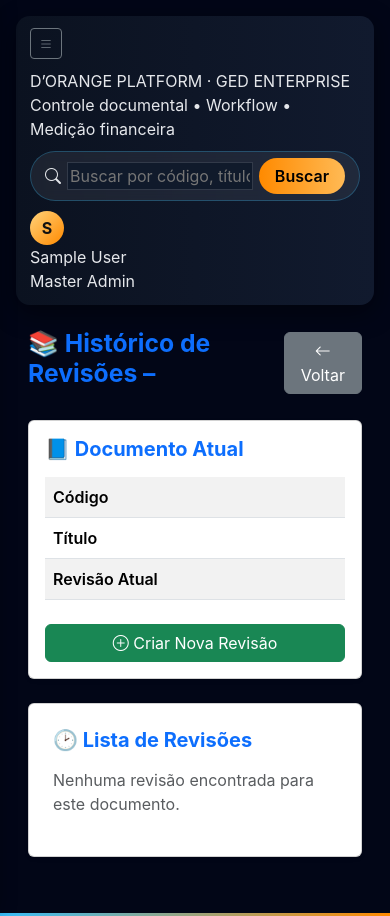
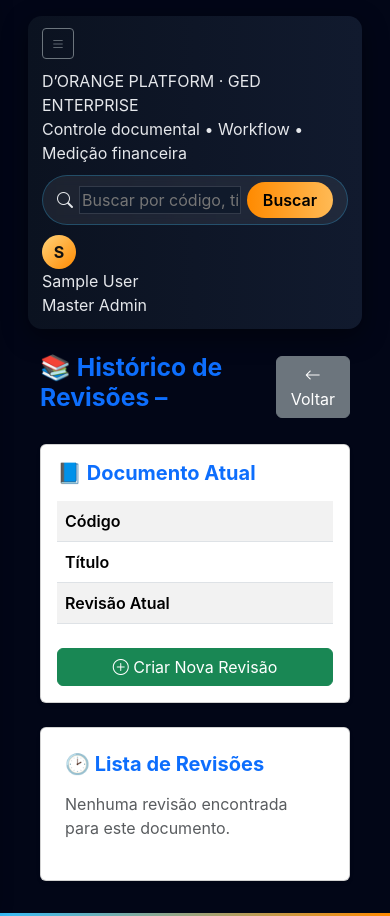
Before and after one commit to daniellaranjoadm-dorange/GED_PROFISSIONAL, a Django app: page /documentos/historico/1/ in a window 390 px wide. Run offline with Django 5.2, Linux system fonts and the light colour scheme; the visitor is signed in with stand-in values (Sample User, id 1); data comes from the database, SQL or seed files in the repository; lists and menus that the app fills with data are empty; parts of the project's set-up code (start-up, migrations or seed data) failed here and were passed over.

Commit message:
fix: responsividade mobile nas telas de documentos

```diff
--- a/static/css/enterprise.css
+++ b/static/css/enterprise.css
@@ -289,3 +289,112 @@ html, body, .layout { max-width: 100%; overflow-x: hidden; }
     z-index: 998; /* abaixo da sidebar (sidebar está com z-index 999 inline) */
   }
 }
+/* ==========================================================
+   MOBILE FIX — GED ENTERPRISE (Documentos / Workflow / etc)
+   Cole NO FINAL do enterprise.css
+   ========================================================== */
+
+@media (max-width: 991.98px) {
+
+  /* Layout principal não pode ficar “preso” com sidebar fixa */
+  .layout {
+    display: block !important;
+  }
+
+  /* Sidebar vira drawer (off-canvas) */
+  .sidebar {
+    position: fixed !important;
+    top: 0;
+    left: 0;
+    height: 100vh !important;
+    width: min(86vw, 320px) !important;
+    transform: translateX(-105%);
+    transition: transform .2s ease;
+    overflow-y: auto;
+  }
+
+  body.sidebar-open .sidebar {
+    transform: translateX(0);
+  }
+
+  /* Conteúdo ocupa 100% */
+  .content {
+    width: 100% !important;
+    margin-left: 0 !important;
+  }
+
+  .content-inner {
+    width: 100% !important;
+    max-width: 100% !important;
+    padding-left: 12px !important;
+    padding-right: 12px !important;
+  }
+
+  /* Topbar precisa quebrar em linhas */
+  .topbar-enterprise {
+    flex-wrap: wrap !important;
+    gap: 10px !important;
+    align-items: stretch !important;
+  }
+
+  .topbar-left,
+  .topbar-center,
+  .topbar-right {
+    width: 100% !important;
+    min-width: 0 !important;
+  }
+
+  .topbar-search {
+    width: 100% !important;
+  }
+
+  .topbar-search input {
+    width: 100% !important;
+    min-width: 0 !important;
+  }
+
+  /* Botões do detalhe (Aprovar/Emitir/Cancelar etc) devem “wrapar” */
+  .btn,
+  .btn-pill {
+    max-width: 100%;
+  }
+
+  .actions,
+  .acoes,
+  .botoes,
+  .btn-group,
+  .toolbar,
+  .top-actions {
+    flex-wrap: wrap !important;
+    gap: 8px !important;
+  }
+
+  /* Cards/boxes não estourarem */
+  .card,
+  .box,
+  .panel,
+  .container,
+  .container-fluid {
+    max-width: 100% !important;
+  }
+
+  /* Tabelas: rolagem horizontal no celular (evita “desconfigurar”) */
+  table {
+    width: 100% !important;
+  }
+
+  .table-responsive,
+  .table-responsive-sm,
+  .table-responsive-md,
+  .table-responsive-lg,
+  .table-responsive-xl,
+  .table-responsive-xxl {
+    overflow-x: auto !important;
+    -webkit-overflow-scrolling: touch;
+  }
+
+  /* Inputs/selects no mobile */
+  input, select, textarea {
+    max-width: 100% !important;
+  }
+}
```
